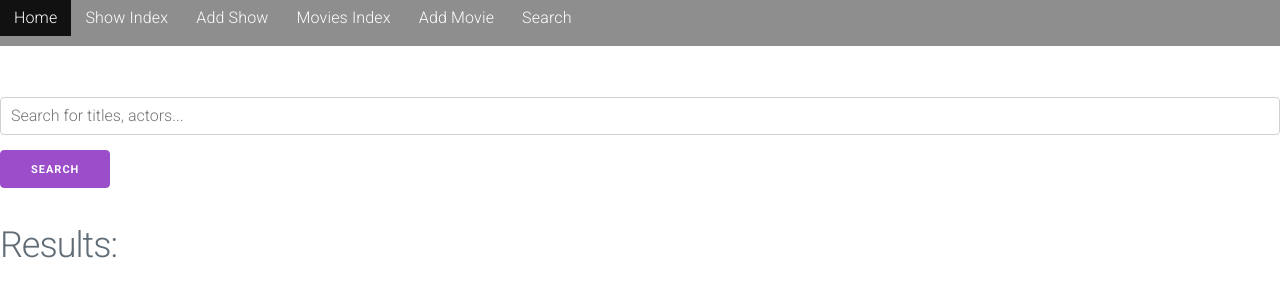
After one commit to kcinnick/nstv, a Django app: template templates/search.html in a window 1280 px wide. The commit adds this page. Shown: the top 300 px of the page. Run offline with Django 4.2, Linux system fonts and the light colour scheme; the template is opened without the code that fills it, so the values that code supplies are empty.

Commit message:
- add template & view for `search.html` & link to it on `base.html`

```diff
--- a/templates/base.html
+++ b/templates/base.html
@@ -38,14 +38,14 @@
 
 #navbar li a {
     display: block;
-    color: white; /* Example text color */
+    color: white;
     text-align: center;
-    padding: 14px 16px;
+    padding: 5px 14px;
     text-decoration: none;
 }
 
 #navbar li a:hover {
-    background-color: #111; /* Example hover color */
+    background-color: #111;
 }
 
 </style>
@@ -61,6 +61,7 @@
         <li><a href="/add_show">Add Show</a></li>
         <li><a href="/movies_index">Movies Index</a></li>
         <li><a href="/add_movie">Add Movie</a></li>
+        <li><a href="/search">Search</a></li>
     </ul>
     {% endblock %}
 </div>
--- /dev/null
+++ b/templates/search.html
@@ -0,0 +1,18 @@
+{% extends "base.html" %}
+{% load static %}
+
+{% block title %}NSTV~ Search{% endblock %}
+
+{% block content %}
+    <form method="get" action="{% url 'search_results' %}">
+        <input type="text" name="query" placeholder="Search for titles, actors...">
+        <button type="submit">Search</button>
+    </form>
+
+<h2>Results: </h2>
+{% for result in results %}
+    <p>
+        <a href="{{ result.object.get_absolute_url }}">{{ result.object.title }}</a>
+    </p>
+{% endfor %}
+{% endblock %}
```
Also changed, not shown: nstv/views.py (+14 -0 lines).
